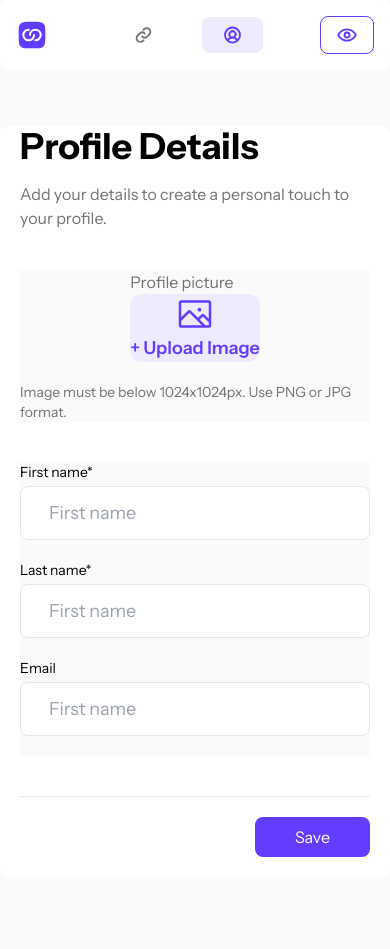
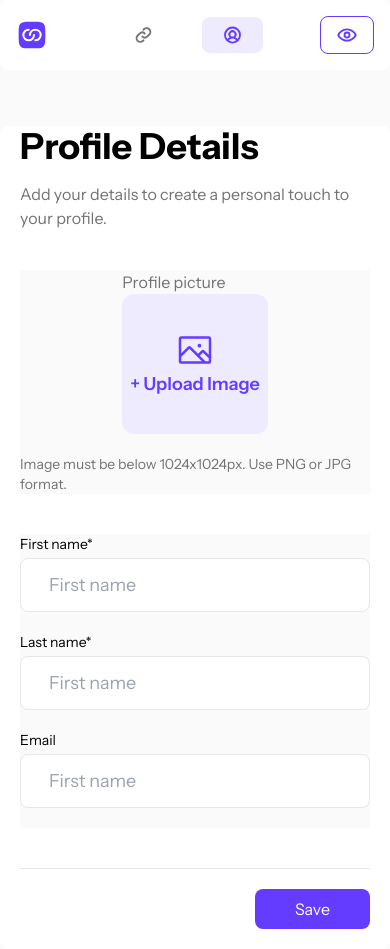
Before and after one commit to Guidotss/link-sharing, a Next.js app: page /profile in a window 390 px wide. Before the commit the page ends 877 px from the top, so only its background shows below. Built offline with nearby package versions, Linux system fonts and the light colour scheme.

Commit message:
Ajustando responsive mobile ProfilePage

```diff
--- a/src/components/form/profile/UploadUserImage.tsx
+++ b/src/components/form/profile/UploadUserImage.tsx
@@ -21,7 +21,7 @@ export const UploadUserImage = () => {
         <UserImage image={user?.image} handleFileChange={handleFileChange} />
       ) : (
         <>
-          <div className="bg-light_purple 2xl:px-6 2xl:py-10 sm:px-1 sm:py-6 rounded-xl flex flex-col items-center">
+          <div className="bg-light_purple 2xl:px-6 2xl:py-10 md:px-1 md:py-6 px-2 py-9 rounded-xl flex flex-col items-center">
             <label htmlFor="raised-button-file" className="cursor-pointer">
               <UploadImageIcon />
             </label>
```
